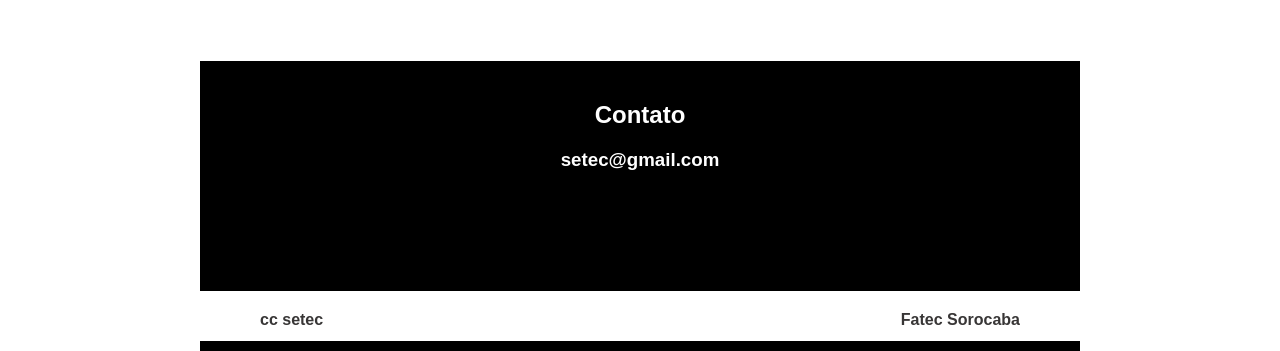
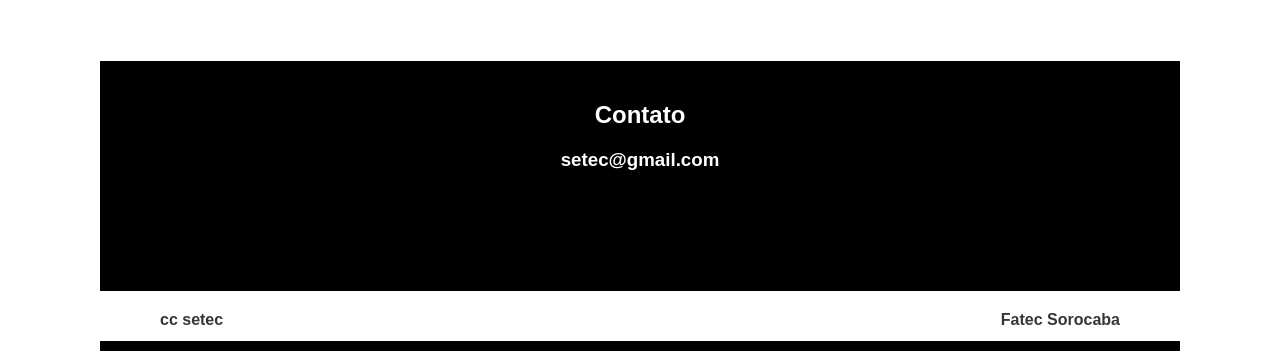
Before and after one commit to FatecSorocaba/semana-da-tecnologia, a website: page index.html in a window 1280 px wide. Shown: the part 639-990 px from the top of the page. Drawn offline with nearby package versions, Linux system fonts and the light colour scheme; some packages are replaced by stand-ins of ours; files that its build step writes are made by us from their sources.

Commit message:
update footer to mobile first

```diff
--- a/scss/style.scss
+++ b/scss/style.scss
@@ -13,10 +13,10 @@ footer {
   font-family: sans-serif, serif;
   background-color: #000;
   text-align: center;
-  height: 180px;
-  margin: 0px 200px;
-  padding-top:20px;
-  padding-bottom: 90px;
+  height: 145px;
+  margin: 0px 50px;
+  padding-top:50px;
+  padding-bottom: 120px;
 }
 
 footer a {
@@ -39,14 +39,33 @@ footer div {
 
 .links-footer {
   display: flex;
-  flex-flow: row;
-  justify-content: space-between;
+  flex-flow: column;
+  justify-content: center;
 }
 
 .item-link-footer {
-  margin: 20px 60px;
+  margin: 2px 60px;
+}
 
+@media (min-width:768px){
+  .links-footer{
+    flex-flow: row;
+    justify-content: space-between;
+  }
+
+  .item-link-footer {
+    margin: 20px 60px;
+  }
+
+  footer {
+    height: 180px;
+    margin: 0px 100px;
+    padding-top:20px;
+    padding-bottom: 90px;
+  }
 }
+
+
 .section-recuada {
     color: #000;
     margin: 30px auto;
```
